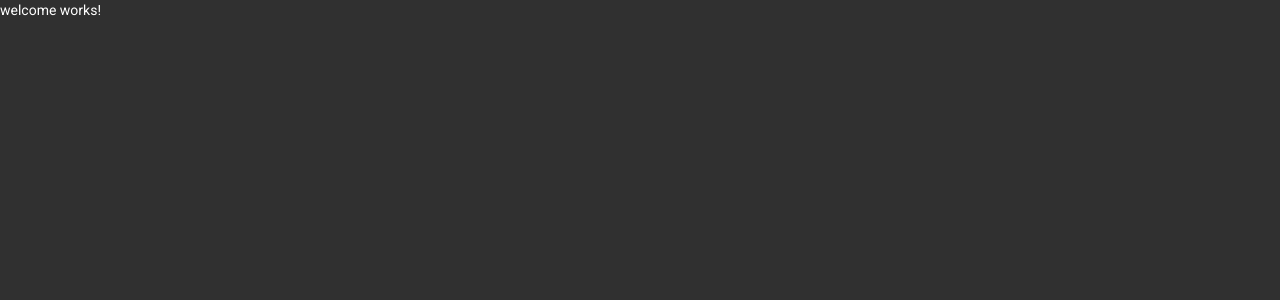
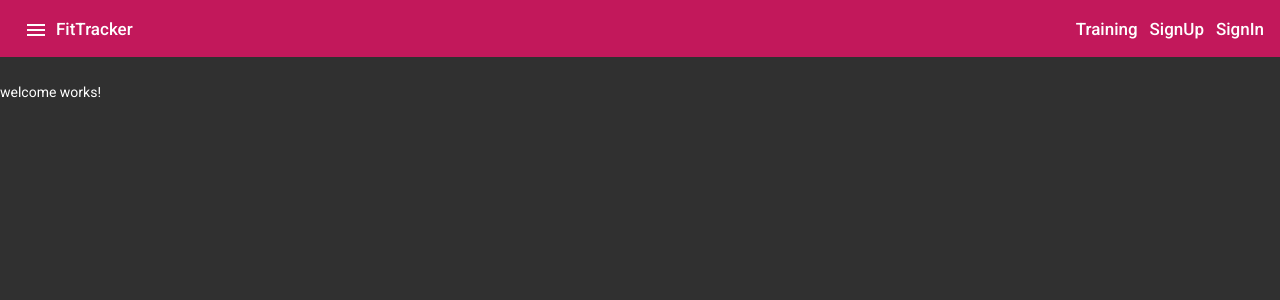
Before and after one commit to AyariAhmed/angular-fitness-tracker, an Angular app: page / in a window 1280 px wide. Shown: the top 300 px of the page. Built offline with nearby package versions, Linux system fonts and the light colour scheme.

Commit message:
sidenav and toolbar

```diff
--- a/src/app/app.component.html
+++ b/src/app/app.component.html
@@ -1 +1,24 @@
-<router-outlet></router-outlet>
+<mat-sidenav-container>
+  <mat-sidenav #sidenav role="navigation">
+    <p>The side Nav</p>
+  </mat-sidenav>
+  <mat-sidenav-content>
+    <mat-toolbar color="primary">
+      <button (click)="toggleSidenav()" mat-icon-button >
+        <mat-icon>menu</mat-icon>
+      </button>
+      <span><a routerLink="/">FitTracker</a></span>
+      <div fxFlex fxLayout='row' fxLayoutAlign="flex-end" fxLayoutGap="12px">
+        <ul fxLayout fxLayoutGap="12px" class="navigation-items">
+          <li><a routerLink="/training">Training</a></li>
+          <li> <a routerLink="/signup">SignUp</a></li>
+          <li><a routerLink="/login">SignIn</a></li>
+        </ul>
+      </div>
+
+    </mat-toolbar>
+    <main>
+    <router-outlet></router-outlet>
+    </main>
+  </mat-sidenav-content>
+</mat-sidenav-container>
--- a/src/app/app.component.scss
+++ b/src/app/app.component.scss
@@ -0,0 +1,25 @@
+mat-sidenav-container,mat-sidenav-content,mat-sidenav{
+  height: 100%;
+}
+mat-toolbar{
+  height: 57px;
+  margin-bottom: 25px;
+  font-size: 17px;
+
+}
+mat-sidenav{
+  width: 250px;
+}
+
+a{
+  text-decoration: none;
+  color: #fff;
+  &:hover,&:active{
+    color: lightgray;
+  }
+}
+.navigation-items{
+  list-style: none;
+  padding: 0;
+  margin: 0;
+}
--- a/src/app/app.component.ts
+++ b/src/app/app.component.ts
@@ -1,4 +1,4 @@
-import { Component } from '@angular/core';
+import {Component, ViewChild} from '@angular/core';
 
 @Component({
   selector: 'app-root',
@@ -6,5 +6,9 @@
   styleUrls: ['./app.component.scss']
 })
 export class AppComponent {
-  title = 'angular-rxjs-mui';
+  @ViewChild('sidenav') sidenav;
+
+  toggleSidenav(){
+    this.sidenav.toggle();
+  }
 }
```
Also changed, not shown: src/app/material.module.ts (+8 -2 lines).
